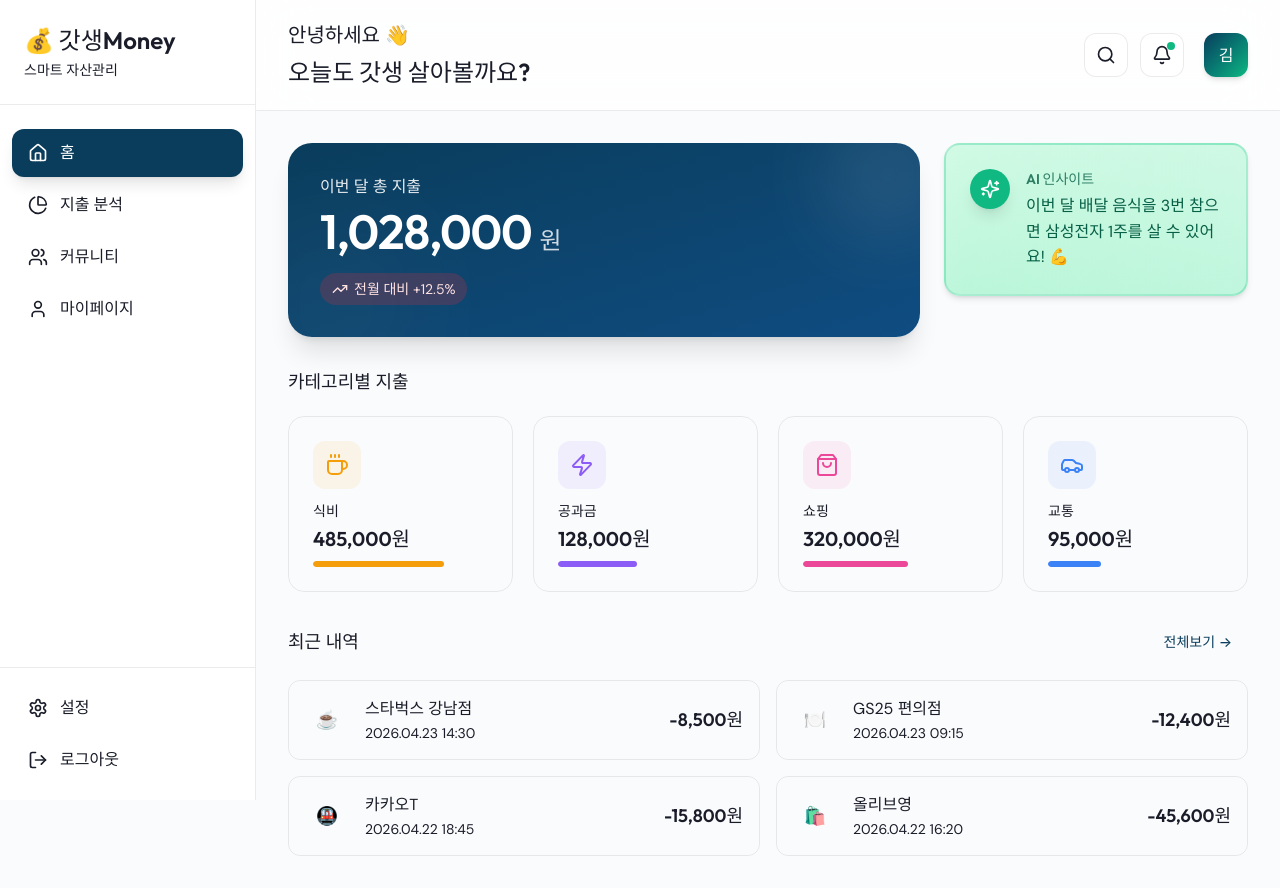
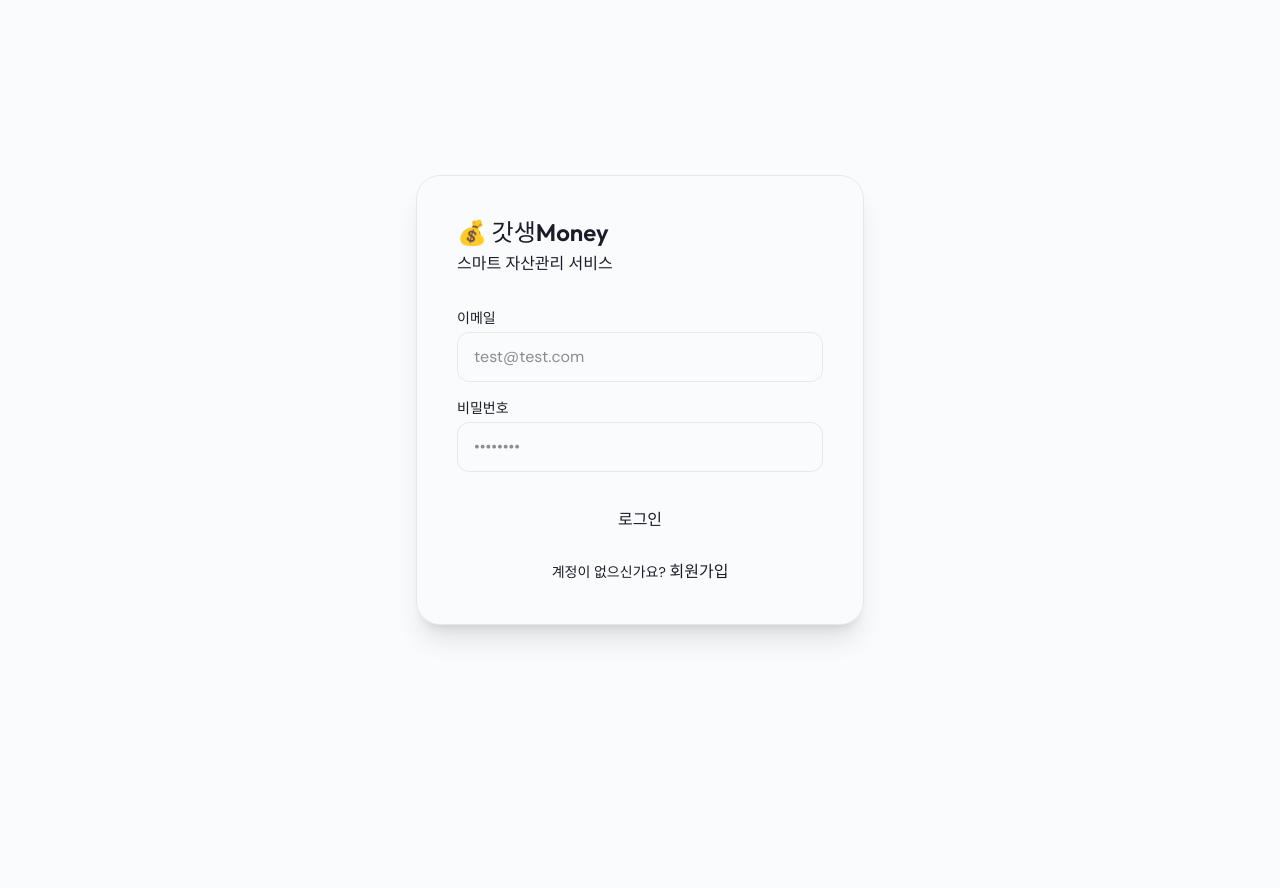
Before and after one commit to ogt-git/flowfin-client, a React (Vite) app: page / in a window 1280 px wide. After the commit the page ends 800 px from the top, so only its background shows below. Built offline with nearby package versions, Linux system fonts and the light colour scheme.

Commit message:
feat: 로그인/회원가입 UI 및 JWT 인증 연결

```diff
--- a/src/app/App.tsx
+++ b/src/app/App.tsx
@@ -1,3 +1,4 @@
+import { useState } from 'react';
 import { motion } from 'motion/react';
 import { Coffee, Zap, ShoppingBag, Car, Bell, Search } from 'lucide-react';
 import { SpendingSummary } from './components/SpendingSummary';
@@ -5,9 +6,36 @@ import { CategoryCard } from './components/CategoryCard';
 import { AIInsight } from './components/AIInsight';
 import { RecentTransaction } from './components/RecentTransaction';
 import { Sidebar } from './components/Sidebar';
+import LoginPage from './components/auth/LoginPage';
+import SignupPage from './components/auth/SignupPage';
+
+type Page = 'login' | 'signup' | 'dashboard';
 
 export default function App() {
-  // Mock data
+  const [page, setPage] = useState<Page>(() => {
+    return localStorage.getItem('token') ? 'dashboard' : 'login';
+  });
+  const [userName, setUserName] = useState(() => localStorage.getItem('name') || '');
+
+  const handleLoginSuccess = (token: string, name: string) => {
+    setUserName(name);
+    setPage('dashboard');
+  };
+
+  const handleLogout = () => {
+    localStorage.removeItem('token');
+    localStorage.removeItem('name');
+    setPage('login');
+  };
+
+  if (page === 'login') {
+    return <LoginPage onNavigateToSignup={() => setPage('signup')} onLoginSuccess={handleLoginSuccess} />;
+  }
+
+  if (page === 'signup') {
+    return <SignupPage onNavigateToLogin={() => setPage('login')} />;
+  }
+
   const categories = [
     { icon: Coffee, name: '식비', amount: 485000, color: '#F59E0B', percentage: 75 },
     { icon: Zap, name: '공과금', amount: 128000, color: '#8B5CF6', percentage: 45 },
@@ -24,43 +52,24 @@ export default function App() {
 
   const containerVariants = {
     hidden: { opacity: 0 },
-    visible: {
-      opacity: 1,
-      transition: {
-        staggerChildren: 0.08,
-      },
-    },
+    visible: { opacity: 1, transition: { staggerChildren: 0.08 } },
   };
 
   const itemVariants = {
     hidden: { opacity: 0, y: 20 },
-    visible: {
-      opacity: 1,
-      y: 0,
-      transition: {
-        duration: 0.5,
-        ease: [0.22, 1, 0.36, 1],
-      },
-    },
+    visible: { opacity: 1, y: 0, transition: { duration: 0.5, ease: [0.22, 1, 0.36, 1] } },
   };
 
   return (
       <div className="flex min-h-screen">
-      {/* Sidebar */}
-      <Sidebar />
-
-      {/* Main Content */}
+        <Sidebar onLogout={handleLogout} />
         <main className="ml-64 flex-1">
-        {/* Top Bar */}
           <header className="sticky top-0 z-10 border-b border-border bg-white/80 backdrop-blur-xl">
             <div className="flex items-center justify-between px-8 py-5">
               <div>
                 <h2 className="mb-1 text-muted-foreground">안녕하세요 👋</h2>
-              <h1 style={{ fontFamily: 'var(--font-family-display)' }}>
-                오늘도 갓생 살아볼까요?
-              </h1>
+                <h1 style={{ fontFamily: 'var(--font-family-display)' }}>오늘도 갓생 살아볼까요?</h1>
               </div>
-
               <div className="flex items-center gap-3">
                 <button className="flex h-11 w-11 items-center justify-center rounded-xl border border-border bg-white transition-colors hover:bg-secondary">
                   <Search className="h-5 w-5 text-muted-foreground" />
@@ -70,31 +79,22 @@ export default function App() {
                   <span className="absolute right-2 top-2 h-2 w-2 rounded-full bg-[#10B981]" />
                 </button>
                 <div className="ml-2 flex h-11 w-11 items-center justify-center rounded-xl bg-gradient-to-br from-[#0A3D5C] to-[#10B981] text-white shadow-md">
-                <span style={{ fontFamily: 'var(--font-family-display)' }}>김</span>
+                  <span style={{ fontFamily: 'var(--font-family-display)' }}>{userName.charAt(0)}</span>
                 </div>
               </div>
             </div>
           </header>
 
-        {/* Dashboard Content */}
-        <motion.div
-          className="p-8"
-          variants={containerVariants}
-          initial="hidden"
-          animate="visible"
-        >
-          {/* Top Section - Summary and AI Insight */}
+          <motion.div className="p-8" variants={containerVariants} initial="hidden" animate="visible">
             <div className="mb-8 grid gap-6 lg:grid-cols-3">
               <motion.div variants={itemVariants} className="lg:col-span-2">
                 <SpendingSummary totalSpent={1028000} changePercent={12.5} isIncrease={true} />
               </motion.div>
-
               <motion.div variants={itemVariants}>
                 <AIInsight message="이번 달 배달 음식을 3번 참으면 삼성전자 1주를 살 수 있어요! 💪" />
               </motion.div>
             </div>
 
-          {/* Categories Section */}
             <motion.div variants={itemVariants} className="mb-8">
               <h3 className="mb-5">카테고리별 지출</h3>
               <div className="grid gap-5 sm:grid-cols-2 lg:grid-cols-4">
@@ -104,7 +104,6 @@ export default function App() {
               </div>
             </motion.div>
 
-          {/* Recent Transactions */}
             <motion.div variants={itemVariants}>
               <div className="mb-5 flex items-center justify-between">
                 <h3>최근 내역</h3>
--- a/src/app/components/Sidebar.tsx
+++ b/src/app/components/Sidebar.tsx
@@ -1,4 +1,8 @@
 import { Home, PieChart, Users, User, Settings, LogOut } from 'lucide-react';
+
+interface SidebarProps {
+    onLogout: () => void;
+}
 
 interface NavItem {
     icon: typeof Home;
@@ -6,7 +10,7 @@ interface NavItem {
     active: boolean;
 }
 
-export function Sidebar() {
+export function Sidebar({ onLogout }: SidebarProps) {
     const navItems: NavItem[] = [
         { icon: Home, label: '홈', active: true },
         { icon: PieChart, label: '지출 분석', active: false },
@@ -16,7 +20,6 @@ export function Sidebar() {
 
     return (
         <aside className="fixed left-0 top-0 flex h-screen w-64 flex-col border-r border-border bg-white">
-      {/* Logo */}
             <div className="border-b border-border px-6 py-6">
                 <h2 className="text-2xl" style={{ fontFamily: 'var(--font-family-display)' }}>
                     💰 갓생Money
@@ -24,7 +27,6 @@ export function Sidebar() {
                 <p className="mt-1 text-sm text-muted-foreground">스마트 자산관리</p>
             </div>
 
-      {/* Navigation */}
             <nav className="flex-1 space-y-1 px-3 py-6">
                 {navItems.map((item, index) => (
                     <button
@@ -41,13 +43,15 @@ export function Sidebar() {
                 ))}
             </nav>
 
-      {/* Bottom actions */}
             <div className="border-t border-border px-3 py-4 space-y-1">
                 <button className="flex w-full items-center gap-3 rounded-xl px-4 py-3 text-muted-foreground transition-all hover:bg-secondary hover:text-foreground">
                     <Settings className="h-5 w-5" />
                     <span>설정</span>
                 </button>
-        <button className="flex w-full items-center gap-3 rounded-xl px-4 py-3 text-muted-foreground transition-all hover:bg-secondary hover:text-foreground">
+                <button
+                    onClick={onLogout}
+                    className="flex w-full items-center gap-3 rounded-xl px-4 py-3 text-muted-foreground transition-all hover:bg-secondary hover:text-foreground"
+                >
                     <LogOut className="h-5 w-5" />
                     <span>로그아웃</span>
                 </button>
--- /dev/null
+++ b/src/app/components/auth/LoginPage.tsx
@@ -0,0 +1,95 @@
+import { useState } from 'react';
+import { motion } from 'motion/react';
+
+interface LoginForm {
+    email: string;
+    password: string;
+}
+
+export default function LoginPage({ onNavigateToSignup, onLoginSuccess }: {
+    onNavigateToSignup: () => void;
+    onLoginSuccess: (token: string, name: string) => void;
+}) {
+    const [form, setForm] = useState<LoginForm>({ email: '', password: '' });
+    const [error, setError] = useState('');
+    const [loading, setLoading] = useState(false);
+
+    const handleLogin = async () => {
+        setLoading(true);
+        setError('');
+        try {
+            const res = await fetch('http://localhost:8080/api/auth/login', {
+                method: 'POST',
+                headers: { 'Content-Type': 'application/json' },
+                body: JSON.stringify(form),
+            });
+
+            if (!res.ok) throw new Error('이메일 또는 비밀번호가 올바르지 않습니다.');
+
+            const data = await res.json();
+            localStorage.setItem('token', data.token);
+            localStorage.setItem('name', data.name);
+            onLoginSuccess(data.token, data.name);
+        } catch (e: any) {
+            setError(e.message);
+        } finally {
+            setLoading(false);
+        }
+    };
+
+    return (
+        <div className="flex min-h-screen items-center justify-center bg-background">
+            <motion.div
+                initial={{ opacity: 0, y: 20 }}
+                animate={{ opacity: 1, y: 0 }}
+                className="w-full max-w-md rounded-3xl border border-border bg-card p-10 shadow-xl"
+            >
+                <h2 className="mb-1 text-2xl" style={{ fontFamily: 'var(--font-family-display)' }}>
+                    💰 갓생Money
+                </h2>
+                <p className="mb-8 text-muted-foreground">스마트 자산관리 서비스</p>
+
+                <div className="flex flex-col gap-4">
+                    <div>
+                        <label className="mb-1 block text-sm">이메일</label>
+                        <input
+                            type="email"
+                            value={form.email}
+                            onChange={e => setForm({ ...form, email: e.target.value })}
+                            placeholder="test@test.com"
+                            className="w-full rounded-xl border border-border bg-input-background px-4 py-3 outline-none focus:border-primary"
+                        />
+                    </div>
+
+                    <div>
+                        <label className="mb-1 block text-sm">비밀번호</label>
+                        <input
+                            type="password"
+                            value={form.password}
+                            onChange={e => setForm({ ...form, password: e.target.value })}
+                            placeholder="••••••••"
+                            className="w-full rounded-xl border border-border bg-input-background px-4 py-3 outline-none focus:border-primary"
+                        />
+                    </div>
+
+                    {error && <p className="text-sm text-destructive">{error}</p>}
+
+                    <button
+                        onClick={handleLogin}
+                        disabled={loading}
+                        className="mt-2 w-full rounded-xl bg-primary py-3 text-primary-foreground transition-opacity hover:opacity-90 disabled:opacity-50"
+                    >
+                        {loading ? '로그인 중...' : '로그인'}
+                    </button>
+
+                    <p className="text-center text-sm text-muted-foreground">
+                        계정이 없으신가요?{' '}
+                        <button onClick={onNavigateToSignup} className="text-primary hover:underline">
+                            회원가입
+                        </button>
+                    </p>
+                </div>
+            </motion.div>
+        </div>
+    );
+}
--- /dev/null
+++ b/src/app/components/auth/SignupPage.tsx
@@ -0,0 +1,104 @@
+import { useState } from 'react';
+import { motion } from 'motion/react';
+
+interface SignupForm {
+    email: string;
+    password: string;
+    name: string;
+}
+
+export default function SignupPage({ onNavigateToLogin }: {
+    onNavigateToLogin: () => void;
+}) {
+    const [form, setForm] = useState<SignupForm>({ email: '', password: '', name: '' });
+    const [error, setError] = useState('');
+    const [loading, setLoading] = useState(false);
+
+    const handleSignup = async () => {
+        setLoading(true);
+        setError('');
+        try {
+            const res = await fetch('http://localhost:8080/api/auth/signup', {
+                method: 'POST',
+                headers: { 'Content-Type': 'application/json' },
+                body: JSON.stringify(form),
+            });
+
+            if (!res.ok) throw new Error('회원가입에 실패했습니다.');
+
+            alert('회원가입 성공! 로그인해주세요.');
+            onNavigateToLogin();
+        } catch (e: any) {
+            setError(e.message);
+        } finally {
+            setLoading(false);
+        }
+    };
+
+    return (
+        <div className="flex min-h-screen items-center justify-center bg-background">
+            <motion.div
+                initial={{ opacity: 0, y: 20 }}
+                animate={{ opacity: 1, y: 0 }}
+                className="w-full max-w-md rounded-3xl border border-border bg-card p-10 shadow-xl"
+            >
+                <h2 className="mb-1 text-2xl" style={{ fontFamily: 'var(--font-family-display)' }}>
+                    💰 갓생Money
+                </h2>
+                <p className="mb-8 text-muted-foreground">회원가입</p>
+
+                <div className="flex flex-col gap-4">
+                    <div>
+                        <label className="mb-1 block text-sm">이름</label>
+                        <input
+                            type="text"
+                            value={form.name}
+                            onChange={e => setForm({ ...form, name: e.target.value })}
+                            placeholder="홍길동"
+                            className="w-full rounded-xl border border-border bg-input-background px-4 py-3 outline-none focus:border-primary"
+                        />
+                    </div>
+
+                    <div>
+                        <label className="mb-1 block text-sm">이메일</label>
+                        <input
+                            type="email"
+                            value={form.email}
+                            onChange={e => setForm({ ...form, email: e.target.value })}
+                            placeholder="test@test.com"
+                            className="w-full rounded-xl border border-border bg-input-background px-4 py-3 outline-none focus:border-primary"
+                        />
+                    </div>
+
+                    <div>
+                        <label className="mb-1 block text-sm">비밀번호</label>
+                        <input
+                            type="password"
+                            value={form.password}
+                            onChange={e => setForm({ ...form, password: e.target.value })}
+                            placeholder="••••••••"
+                            className="w-full rounded-xl border border-border bg-input-background px-4 py-3 outline-none focus:border-primary"
+                        />
+                    </div>
+
+                    {error && <p className="text-sm text-destructive">{error}</p>}
+
+                    <button
+                        onClick={handleSignup}
+                        disabled={loading}
+                        className="mt-2 w-full rounded-xl bg-primary py-3 text-primary-foreground transition-opacity hover:opacity-90 disabled:opacity-50"
+                    >
+                        {loading ? '가입 중...' : '회원가입'}
+                    </button>
+
+                    <p className="text-center text-sm text-muted-foreground">
+                        이미 계정이 있으신가요?{' '}
+                        <button onClick={onNavigateToLogin} className="text-primary hover:underline">
+                            로그인
+                        </button>
+                    </p>
+                </div>
+            </motion.div>
+        </div>
+    );
+}
```
Lines whose indentation alone changed are shown as unchanged.
